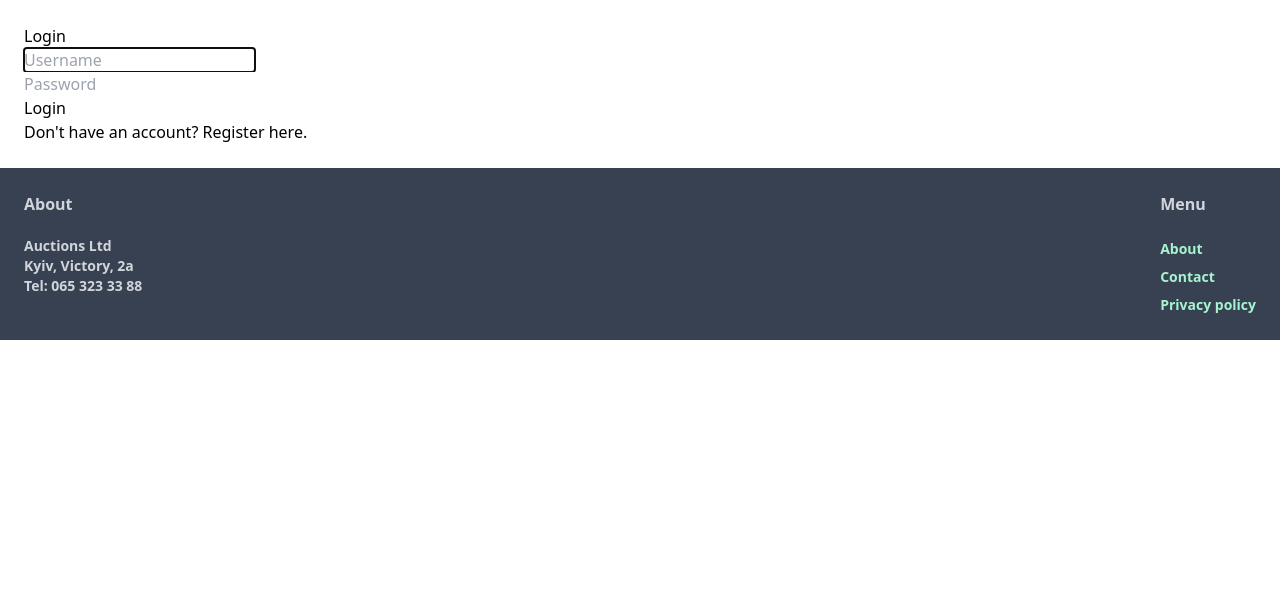
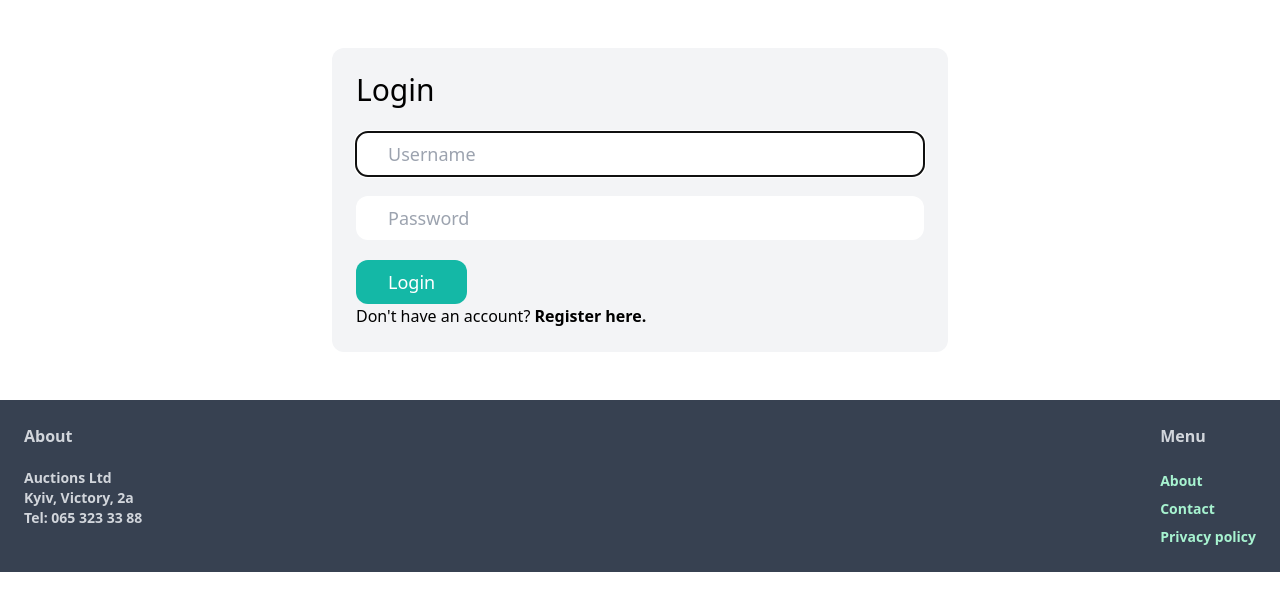
Before and after one commit to magari-GH/Ptometheus-CS50, a Django app: page /auctions/login in a window 1280 px wide. Shown: the part 77-669 px from the top of the page. Run offline with Django 3.2, Linux system fonts and the light colour scheme; some libraries are stand-ins or nearby versions.

Commit message:
Added CSS classes

```diff
--- a/task3/commerce/auctions/templates/auctions/login.html
+++ b/task3/commerce/auctions/templates/auctions/login.html
@@ -1,8 +1,8 @@
 {% extends "auctions/layout.html" %}
 
 {% block body %}
-
-    <h2>Login</h2>
+<div class="w-1/2 my-6 mx-auto p-6 bg-gray-100 rounded-xl">
+    <h1 class="mb-6 text-3xl">Login</h1>
 
     {% if message %}
         <div>{{ message }}</div>
@@ -10,15 +10,16 @@
 
     <form action="{% url 'login' %}" method="post">
         {% csrf_token %}
-        <div class="form-group">
-            <input autofocus class="form-control" type="text" name="username" placeholder="Username">
+
+        <div class=" mb-3">
+            <input autofocus class=" inline-block mb-2 w-full py-2 px-8 text-lg rounded-xl" type="text" name="username" placeholder="Username">
         </div>
-        <div class="form-group">
-            <input class="form-control" type="password" name="password" placeholder="Password">
+        <div class="mb-3">
+            <input class="inline-block mb-2 w-full py-2 px-8 text-lg rounded-xl" type="password" name="password" placeholder="Password">
         </div>
-        <input class="btn btn-primary" type="submit" value="Login">
+        <input class="py-2 px-8 text-lg bg-teal-500 hover:bg-teal-700 rounded-xl text-white" type="submit" value="Login">
     </form>
 
-    Don't have an account? <a href="{% url 'register' %}">Register here.</a>
-
+    Don't have an account? <a href="{% url 'register' %}"><strong>Register here.</strong></a>
+</div>
 {% endblock %}
```
